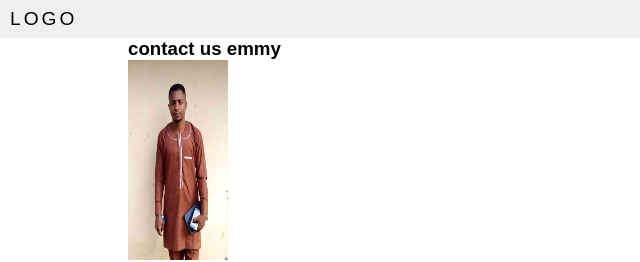
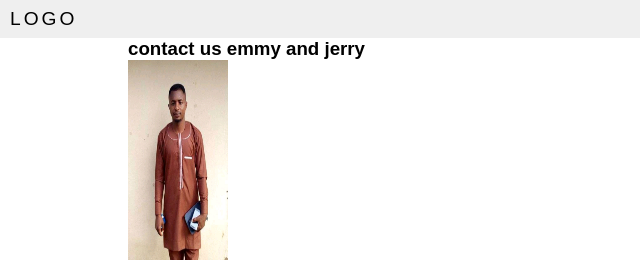
Before and after one commit to EmmyScript/blog, a plain HTML site: page contact.html in a window 1280 px wide. Shown: the top 262 px of the page, 0-640 px from the left. Drawn offline with Linux system fonts and the light colour scheme.

Commit message:
contact change

```diff
--- a/contact.html
+++ b/contact.html
@@ -25,7 +25,7 @@
 
     <div class="container">
         <div class="contact-contact">
-            <h3>contact us emmy</h3>
+            <h3>contact us emmy and jerry</h3>
             <img src="/images/jerry.jpg" alt="/images/jerry.jpg" width="100px" height="200px"/>
         </div>"
         </div>
```
Also changed, not shown: index.html (+1 -1 lines).
